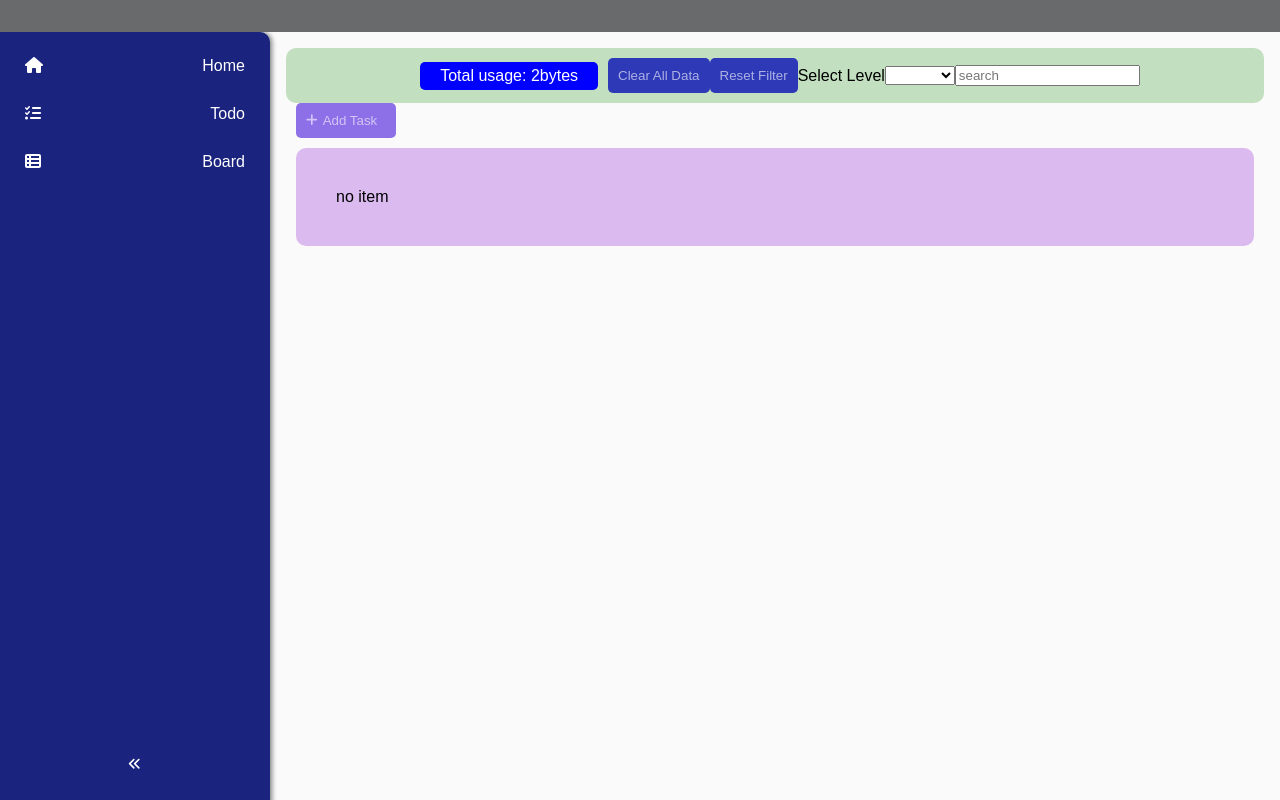
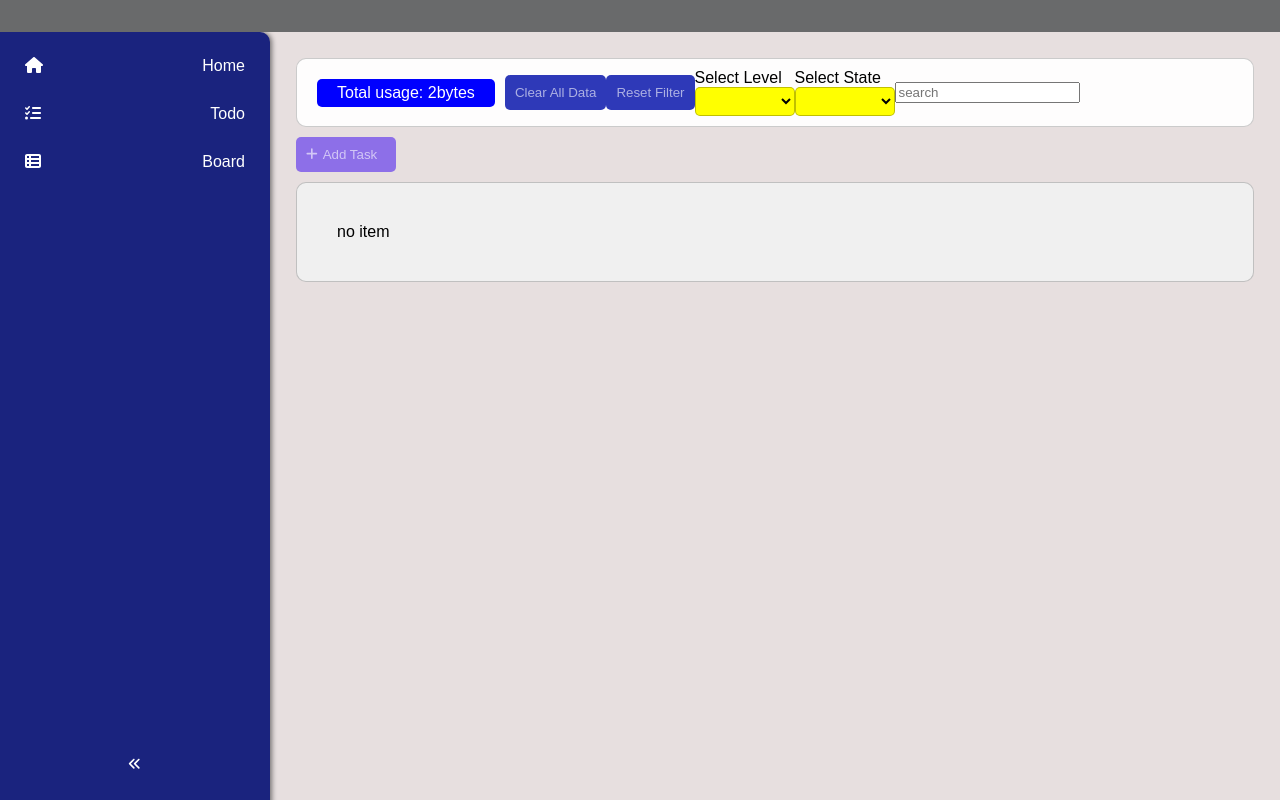
Before and after one commit to seduns/todo-app-local, an Angular app: page /todo in a window 1280 px wide. Built offline with nearby package versions, Linux system fonts and the light colour scheme.

Commit message:
change save, sumbit, setComplte and more function, add state and level select

```diff
--- a/src/app/todo-app/todo-app.component.html
+++ b/src/app/todo-app/todo-app.component.html
@@ -17,18 +17,36 @@
             <button (click)="resetAllFilter()">Reset Filter</button>
 
 
+
+            <div class="con-selection level-select">
                 <span>Select Level</span>
+                <select
+                    name="levelOption"
+                    id=""
+                    [(ngModel)]="selectedLevelOption"
+                    (ngModelChange)="onSelectedLevelChange()">
+                    <option value="" disabled="disabled" selected="selected">Level</option>
+                    <option value="">All</option>
+                    <option value="high">High</option>
+                    <option value="medium">Medium</option>
+                    <option value="low">Low</option>
+                </select>
+            </div>
+
+            <div class="con-selection state-select">
+                <span>Select State</span>
                 <select
                     name="stateOption"
                     id=""
-                [(ngModel)]="selectedLevelOption"
+                    [(ngModel)]="selectedStateOption"
                     (ngModelChange)="onSelectedStateChange()">
                     <option value="" disabled="disabled" selected="selected">State</option>
                     <option value="">All</option>
-                <option value="high">high</option>
-                <option value="medium">medium</option>
-                <option value="low">low</option>
+                    <option value="new">New</option>
+                    <option value="progress">Progress</option>
+                    <option value="done">Done</option>
                 </select>
+            </div>
 
                 <input type="text" placeholder="search" [(ngModel)]="searchItem" (ngModelChange)="filteredTodos()">
 
@@ -113,20 +131,20 @@
 
                 <div class="todo-list-background">
                     <div class="todo-card">
-                        <div class="todo-item" *ngFor="let todo of todos; let i = index;" (click)="openTodos(todo, i)">
+                        <div class="todo-item" *ngFor="let todo of todos; let i = index;" (click)="openTodos(todo)">
                             <div class="todo-title" [ngClass]="{'complete-task' : todo.isComplete}">
 
                                 <span class="con-title-item">{{limitWords(todo.title, 5)}}</span>
 
                                 <span class="con-desc-item">{{limitWords(todo.description, 10) || "Description not provided"}}</span>
 
-                                <button class="drop-btn" (click)="toggleNav($event, i)"><fa-icon [icon]="faBar"></fa-icon></button>
+                                <button class="drop-btn" (click)="toggleNav($event, todo.todoId)"><fa-icon [icon]="faBar"></fa-icon></button>
 
-                                <div *ngIf="selectedNavIndex === i" class="con-nav-1">
+                                <div *ngIf="selectedNavId === todo.todoId" class="con-nav-1">
                                     <ul >
-                                        <li *ngIf="!todo.isComplete"><button class="complete-btn" (click)="setComplete(i, $event)">Mark as done</button></li>
-                                        <li *ngIf="todo.isComplete"><button class="complete-btn" (click)="setComplete(i, $event)">Mark as undone</button></li>
-                                        <li><button class="del-btn" (click)="delete(i, $event)">Delete</button></li>
+                                        <li *ngIf="!todo.isComplete"><button class="complete-btn" (click)="setComplete(todo.todoId, $event)">Mark as done</button></li>
+                                        <li *ngIf="todo.isComplete"><button class="complete-btn" (click)="setComplete(todo.todoId, $event)">Mark as undone</button></li>
+                                        <li><button class="del-btn" (click)="delete(todo.todoId, $event)">Delete</button></li>
                                     </ul>
                                 </div>
 
--- a/src/app/todo-app/todo-app.component.scss
+++ b/src/app/todo-app/todo-app.component.scss
@@ -15,10 +15,12 @@
     .add-task-con {
         // border: 1px solid black;
         border-radius: 10px;
-        background-color: rgba(191, 221, 187, 0.941);
+        border: 1px solid rgba(0, 0, 0, 0.2);
+        background-color: rgba(255, 255, 255, 0.941);
+        margin: 10px;
+        display: flex;
         padding: 10px;
-        display: flex;
-        justify-content: center;
+        justify-content: start;
         align-items: center;
 
         .usage-label {
@@ -31,6 +33,19 @@
             border-radius: 5px;
             text-wrap: nowrap;
         }
+
+        .con-selection {
+
+            select {
+                background-color: yellow;
+                width: 100px;
+                display: flex;
+                justify-content: center;
+                align-items: center;
+
+            }
+        }
+
     }
 
     .add-task-btn {
@@ -62,9 +77,9 @@
         padding: 5vh;
         overflow-y: scroll;
         overflow-x: hidden;
-        // border: 1px solid rgba(0, 0, 0, 0.424);
+        border: 1px solid rgba(0, 0, 0, 0.2);
         border-radius: 10px;
-        background-color: rgba(128, 0, 207, 0.257);
+        background-color: rgb(240, 240, 240);
     }
 
     .todo-card {
@@ -244,6 +259,7 @@
         box-shadow: 0 4px 6px rgba(0, 0, 0, 0.171);
         transition: 0.4s;
         position: relative;
+        border: 1px solid rgba(0, 0, 0, 0.3);
 
     }
 
@@ -438,7 +454,7 @@
                 }
 
                 select {
-                    padding: 5px 50px;
+                    padding: 5px 10px;
                     border-radius: 5px;
                     margin-left: 0px;
                     border: 1px solid rgba(0, 0, 0, 0.246);
@@ -539,6 +555,17 @@ th, td {
      }
 
 
+     //Select: All
+     select {
+        padding: 5px 10px;
+        border-radius: 5px;
+        margin-left: 0px;
+        border: 1px solid rgba(0, 0, 0, 0.246);
+        width: 100%;
+
+    }
+
+
     @media (max-width: 768px) {
         .todo-content .todo-list-background {
             background-color: rgba(4, 0, 255, 0.411);
--- a/src/app/todo-app/todo-app.component.ts
+++ b/src/app/todo-app/todo-app.component.ts
@@ -5,6 +5,7 @@ import { Todo } from '../model/todo.mode';
 import { faBars, faCheck, faClose, faL, faPlus, faTrash } from '@fortawesome/free-solid-svg-icons';
 import { FontAwesomeModule } from '@fortawesome/angular-fontawesome';
 import { eventNames } from 'node:process';
+import { filter } from 'rxjs';
 
 @Component({
     selector: 'app-todo-app',
@@ -38,17 +39,9 @@ export class TodoAppComponent implements OnInit {
 
   ngOnInit(): void {
     this.checkLocalStorageUsage();
-    this.loadTodo();
-    this.getLatestTodoId();
+    this.loadTodo(); // Load all todos first
+}
 
-    this.todos.forEach(todo => {
-      if (todo.state === "done") {
-        todo.isComplete = true;
-      } else {
-        todo.isComplete = false;
-      }
-    })
-  }
 
   usage: string | null = null;
 
@@ -89,19 +82,24 @@ export class TodoAppComponent implements OnInit {
   }
 
   loadTodo(): void {
-    if (typeof window != 'undefined') {
+    if (typeof window !== 'undefined') {
         const storedTodo = localStorage.getItem('todos');
         if (storedTodo) {
-        this.todos = JSON.parse(storedTodo);
-        this.allTodos = [...this.todos];
+            this.allTodos = JSON.parse(storedTodo);
 
-        console.log("Stored Todos:", this.todos);
-        this.todos.forEach(todo => {
-            // console.log("Stored Date:", todo.submissionDate);
+            // Ensure `isComplete` is correctly set
+            this.allTodos.forEach(todo => {
+                todo.isComplete = todo.state === "done";
             });
+
+            this.filteredTodos(); // Apply filters automatically
+
+            console.log("Stored Todos:", this.allTodos);
         }
     }
 }
+
+
 
   onDateChange(): void {
     console.log('Selected Date: ', this.selectedDate);
@@ -134,6 +132,7 @@ export class TodoAppComponent implements OnInit {
   }
 
   selectedLevelOption: string | null = null;
+  selectedStateOption: string | null = null;
   searchItem: string | null = null;
 
   filteredTodos(): void {
@@ -143,13 +142,17 @@ export class TodoAppComponent implements OnInit {
     // Apply search filter (case-insensitive, partial match)
     if (this.searchItem) {
         this.todos = this.todos.filter(todo =>
-            todo.title?.toLowerCase().includes(this.searchItem ?? "".toLowerCase()) // Safe optional chaining (?)
+        (todo.title?.toLowerCase().includes(this.searchItem ?? "") || todo.description?.toLowerCase().includes(this.searchItem ?? ""))
         );
     }
 
     // Apply level filter
     if (this.selectedLevelOption) {
         this.todos = this.todos.filter(todo => todo.level === this.selectedLevelOption);
+    }
+
+    if (this.selectedStateOption) {
+        this.todos = this.todos.filter(todo => todo.state === this.selectedStateOption);
     }
 
     // Apply date filter safely
@@ -173,19 +176,20 @@ export class TodoAppComponent implements OnInit {
   }
 
 
-  selectedNavIndex: number | null = null;
+  selectedNavId: number | null = null;
 
-  toggleNav(event: Event, index: number): void {
+  toggleNav(event: Event, todoId: number): void {
     event.stopPropagation();
 
-    // Toggle the selected index or close if the same index is clicked
-    this.selectedNavIndex = this.selectedNavIndex === index ? null : index;
-    console.log(this.selectedNavIndex);
+    // Toggle based on todoId instead of index
+    this.selectedNavId = this.selectedNavId === todoId ? null : todoId;
+    console.log('Selected Nav ID:', this.selectedNavId);
 }
+
 
   @HostListener('document:click', ['$event'])
   onDocumentClick(event: Event): void {
-    this.selectedNavIndex = null;
+    this.selectedNavId = null;
   }
 
   getLatestTodoId(): number {
@@ -205,62 +209,91 @@ export class TodoAppComponent implements OnInit {
 
   submit(): void {
     if (this.title && this.selectState && this.selectCategories) {
-
         this.todoId = this.getLatestTodoId() + 1;
 
-      this.todos.push({ todoId: this.todoId, title: this.title, description: this.description, isComplete: this.isComplete, submissionDate: new Date().toLocaleString(), state:  this.selectState, level: this.selectLevel, categories: this.selectCategories, updateDate: "null"});  // Add the todo as an object.
+        const newTodo = {
+            todoId: this.todoId,
+            title: this.title,
+            description: this.description || "",
+            isComplete: this.isComplete || false,
+            submissionDate: new Date().toLocaleString(),
+            state: this.selectState,
+            level: this.selectLevel || "low",
+            categories: this.selectCategories,
+            updateDate: "" // Use empty string instead of "null"
+        };
 
-      if (typeof window !== 'undefined') {  // Ensure localStorage available.
-        localStorage.setItem('todos', JSON.stringify(this.todos));  // submit new to localStorage.
+        // Add the new todo to allTodos (ensuring filtering works)
+        this.allTodos.push(newTodo);
+        this.todos.push(newTodo); // Also update displayed list
+
+        if (typeof window !== 'undefined') {
+            localStorage.setItem('todos', JSON.stringify(this.allTodos));
         }
 
-      console.log('New task added: ', this.title);
+        console.log('New task added:', newTodo);
         alert('New task added');
-      this.loadTodo();
+
+        this.loadTodo();  // Reload todos & apply filters
         this.checkLocalStorageUsage();
-      this.title = '';  // Clear the input field after submission.
-      this.description = '';  // Clear the description field.
+
+        // Clear input fields after adding a new task
+        this.title = '';
+        this.description = '';
         this.selectState = 'new';
         this.isAddTask = false;
-      this.getLatestTodoId();
-    }
-    else {
-      alert('Complete all the form!');
+    } else {
+        alert('Complete all the form fields!');
     }
 }
 
-  setComplete(index: number, event: Event): void {
-    event.stopPropagation();  // Prevent event from bubbling up to the li element
 
-    // Directly toggle the isComplete property for the clicked todo
-    this.todos[index].isComplete = !this.todos[index].isComplete;
+  setComplete(todoId: number, event: Event): void {
+    event.stopPropagation();
 
-    this.todos[index].state = this.todos[index].isComplete ? "done" : "new";
+    // Find the todo in allTodos to ensure filtering works correctly
+    const todo = this.allTodos.find(t => t.todoId === todoId);
+    if (!todo) return; // Exit if not found
 
-     // Save the updated todos to localStorage
-    localStorage.setItem('todos', JSON.stringify(this.todos));
+    // Toggle completion status
+    todo.isComplete = !todo.isComplete;
+    todo.state = todo.isComplete ? "done" : "new";
 
-    this.loadTodo();
+    // Save updates to localStorage
+    localStorage.setItem('todos', JSON.stringify(this.allTodos));
+
+    // Apply filtering after update
+    this.filteredTodos();
     this.checkLocalStorageUsage();
-    console.log('Update', this.todos);
+    console.log('Updated Todos:', this.todos);
 
-    this.selectedNavIndex = null;
+    this.selectedNavId = null;
   }
 
+  delete(todoId: number, event: Event): void {
+    event.stopPropagation();
 
+    // Find index in allTodos
+    const index = this.allTodos.findIndex(todo => todo.todoId === todoId);
+    if (index === -1) return; // Exit if not found
 
-  delete(index: number, event: Event): void {
-    event.stopPropagation();
-    this.todos.splice(index, 1);  // Remove the todo item at the specified index.
-    if (typeof window !== 'undefined') {  // Ensure localStorage is available.
-      localStorage.setItem('todos', JSON.stringify(this.todos));  // Update localStorage.
-    }
-    console.log('Todo deleted');
+    // Remove the todo from allTodos
+    this.allTodos.splice(index, 1);
+
+    // Update localStorage with the new list
+    localStorage.setItem('todos', JSON.stringify(this.allTodos));
+
+    console.log('Todo deleted:', todoId);
+
+    // Reload full todo list and apply filters again
+    this.loadTodo();
+
+    // Update localStorage usage info
     this.checkLocalStorageUsage();
 
-    this.selectedNavIndex = null;
+    this.selectedNavId = null;
+  }
 
-  }
 
   showTodo: boolean = false;
   selectedIndex: number | null = null;
@@ -277,20 +310,24 @@ export class TodoAppComponent implements OnInit {
 
 
 
-  onSelectedStateChange(): void {
+  onSelectedLevelChange(): void {
     console.log('Selected Filtered State: ' + this.selectedLevelOption);
     this.filteredTodos();
   }
 
+  onSelectedStateChange(): void {
+    console.log('Selected Filtered State: ' + this.selectedStateOption);
+    this.filteredTodos();
+  }
 
-  openTodos(todo: Todo, index: number): void  {
+
+  openTodos(todo: Todo): void {
     if (event && event.target instanceof HTMLInputElement) {
         return;  // Do nothing if a radio button was clicked
     }
 
     console.log('Selected todo id: ' + todo.todoId);
     this.selectedId = todo.todoId;
-    this.selectedIndex = index;
     this.selectedTitle = todo.title;
     this.selectedDescription = todo.description;
     this.selectedDateSubmission = todo.submissionDate;
@@ -301,40 +338,51 @@ export class TodoAppComponent implements OnInit {
     this.showTodo = true;
   }
 
+
   saveEdit(): void {
-    if ( this.selectedIndex !== null && this.selectedTitle && this.selectedStateNew && this.selectedLevelNew && this.selectedCategoriesNew && this.selectedUpdateDate){
-      this.todos[this.selectedIndex] = {
-        todoId: this.selectedId ?? 0,
-        title: this.selectedTitle,
-        description: this.selectedDescription ?? "null",
-        isComplete: this.selectedStateNew === "done" ? true : false,
-        state: this.selectedStateNew,
-        level: this.selectedLevelNew,
-        categories: this.selectedCategoriesNew ?? "null",
-        submissionDate: this.selectedDateSubmission ?? "null",
-        updateDate: new Date().toLocaleString()
-      };
+    if (this.selectedId !== null && this.selectedTitle && this.selectedStateNew && this.selectedLevelNew && this.selectedCategoriesNew) {
+        // Find the todo in `allTodos` (not just `todos`)
+        const todo = this.allTodos.find(t => t.todoId === this.selectedId);
+        if (!todo) {
+            alert('Todo not found!');
+            return;
+        }
+
+        // Update todo properties
+        todo.title = this.selectedTitle;
+        todo.description = this.selectedDescription ?? "null";
+        todo.isComplete = this.selectedStateNew === "done";
+        todo.state = this.selectedStateNew;
+        todo.level = this.selectedLevelNew;
+        todo.categories = this.selectedCategoriesNew ?? "null";
+        todo.submissionDate = this.selectedDateSubmission ?? "null";
+        todo.updateDate = new Date().toLocaleString();
+
         alert('Update Success');
-      localStorage.setItem('todos', JSON.stringify(this.todos));
+
+        // Save updated todos to localStorage
+        localStorage.setItem('todos', JSON.stringify(this.allTodos));
+
+        // Reload all todos, then apply filters again
         this.loadTodo();
+
         this.checkLocalStorageUsage();
-      this.selectedDateSubmission = new Date().toLocaleString();
+
+        // Reset UI state
         this.showTodo = false;
         this.isEditTodo = false;
 
-
     } else {
         alert('Complete all the fields');
-      //check value retrieve
         console.log('todoId : ' + this.selectedId);
         console.log('New title: ' + this.selectedTitle);
-      console.log('Complete: ' + this.isComplete);
         console.log('New description:  ' + this.selectedDescription);
         console.log('New state: ' + this.selectedStateNew);
         console.log('New level: ' + this.selectedLevelNew);
-
     }
   }
+
+
 
   isAddNewCate: boolean = false;
 
@@ -375,6 +423,7 @@ export class TodoAppComponent implements OnInit {
 
   resetAllFilter(): void {
     this.selectedLevelOption = null;
+    this.selectedStateOption = null;
     this.selectedDate = null;
     this.todos = [...this.allTodos];
   }
--- a/src/styles.scss
+++ b/src/styles.scss
@@ -1,6 +1,6 @@
 /* You can add global styles to this file, and also import other style files */
 body {
-    background-color: #FAFAFA;
+background-color: #e7dfdf;
 margin: 0;
 padding: 0;
 height: 100vh;
```
Lines whose indentation alone changed are shown as unchanged.
